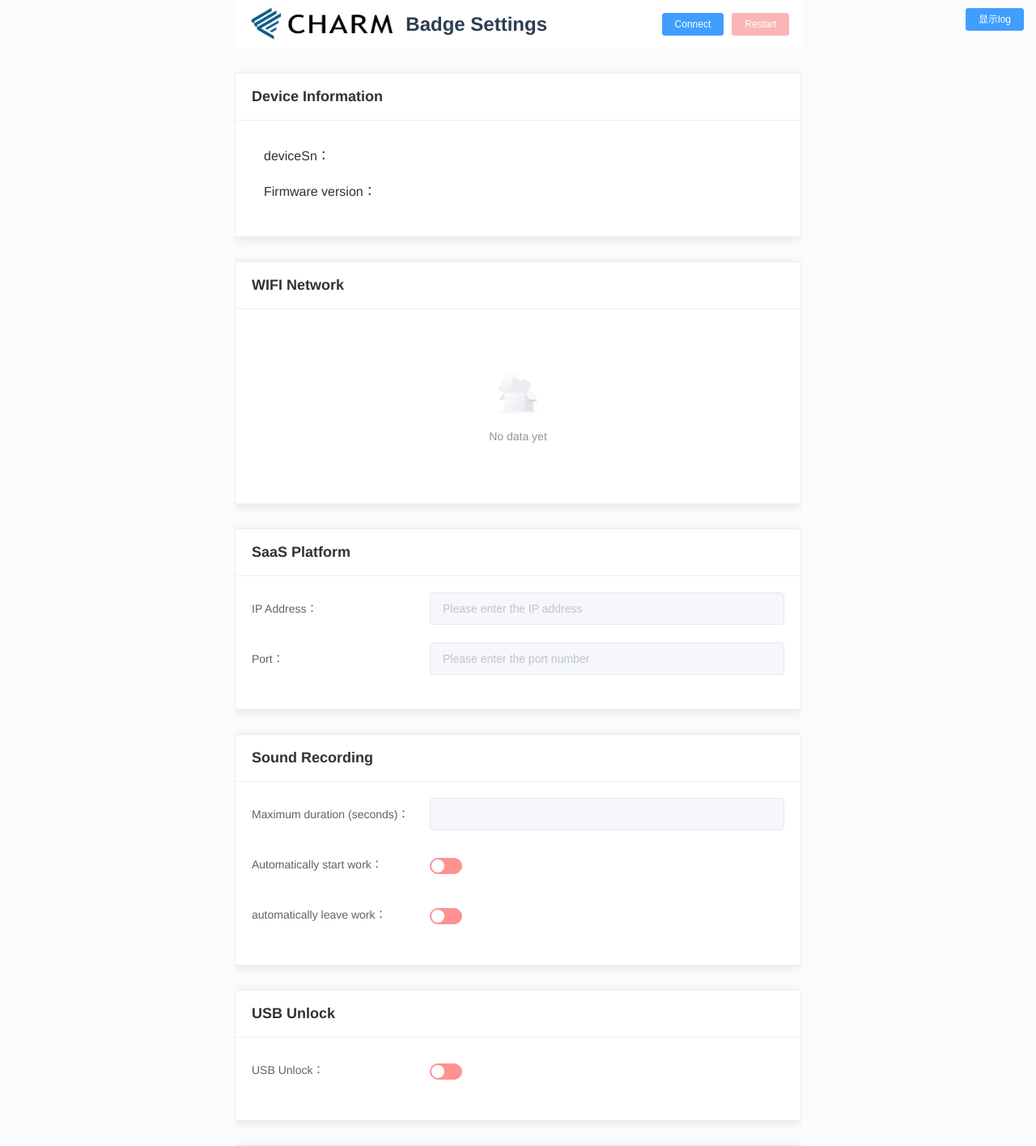
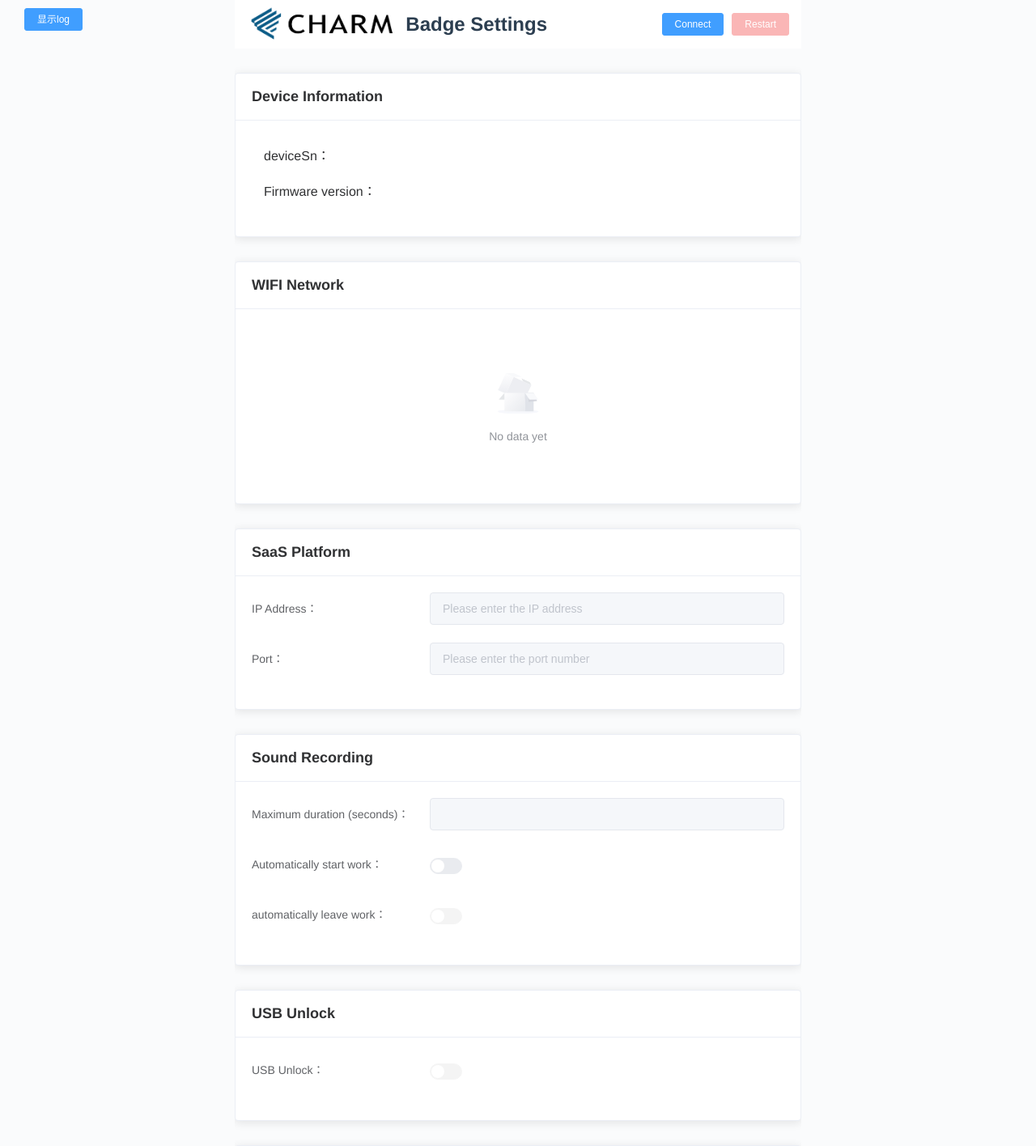
Before and after one commit to yyhSuper/badge-bluetooth-config, a Vue app: page / in a window 1280 px wide. Shown: the top 1416 px of the page at 81% size. Built offline with nearby package versions, Linux system fonts and the light colour scheme; what el-select-tree would draw is missing.

Commit message:
修复提交表单验证规则

```diff
--- a/src/views/index.vue
+++ b/src/views/index.vue
@@ -131,7 +131,7 @@
                 v-model="recordingForm.autoOnDutyWhenPowerOn"
                 :disabled="!recordingFormIsEditor"
                 active-color="#13ce66"
-                inactive-color="#ff4949">
+                inactive-color="#c">
               </el-switch>
             </el-form-item>
             <el-form-item label="automatically leave work：">
@@ -139,7 +139,7 @@
                 v-model="recordingForm.autoOffDutyWhenPowerDown"
                 :disabled="!recordingFormIsEditor"
                 active-color="#13ce66"
-                inactive-color="#ff4949">
+                inactive-color="#eee">
               </el-switch>
             </el-form-item>
           </el-form>
@@ -162,7 +162,7 @@
                 v-model="USBForm.unlocked"
                 :disabled="!USBFormIsEditor"
                 active-color="#13ce66"
-                inactive-color="#ff4949">
+                inactive-color="#eee">
               </el-switch>
             </el-form-item>
           </el-form>
@@ -314,6 +314,20 @@ export default {
           this.$message.error('Port cannot be empty');
           return;
         }
+        //校验ip地址
+        let reg = /^(\d{1,2}|1\d\d|2[0-4]\d|25[0-5])\.(\d{1,2}|1\d\d|2[0-4]\d|25[0-5])\.(\d{1,2}|1\d\d|2[0-4]\d|25[0-5])\.(\d{1,2}|1\d\d|2[0-4]\d|25[0-5])$/;
+        if (!reg.test(this.SaaSForm.ip)){
+          this.$message.error('IP address format error');
+          return;
+        }
+        //端口转为整数类型
+        this.SaaSForm.port = parseInt(this.SaaSForm.port);
+        // TODO: 校验端口
+        if(this.SaaSForm.port<=0 || this.SaaSForm.port>65535){
+          this.$message.error('Port range is 1-65535');
+          return;
+        }
+
         this.setSaaS(this.SaaSForm.ip,this.SaaSForm.port).then(res=>{})
       }
       if(type==='recording'){
@@ -324,6 +338,14 @@ export default {
 
           return;
         }
+        //转整为整数
+        this.recordingForm.maxRecordDuration = parseInt(this.recordingForm.maxRecordDuration);
+        //TODO 校验录音时长并转为整数类型
+        if(isNaN(this.recordingForm.maxRecordDuration)){
+          this.$message.error('Max recording duration must be a number');
+          return;
+        }
+
 
         this.setRecord(this.recordingForm.maxRecordDuration,this.recordingForm.autoOnDutyWhenPowerOn,this.recordingForm.autoOffDutyWhenPowerDown).then(res=>{})
       }
@@ -1249,8 +1271,8 @@ export default {
 }
 </script>
 <style>
-.showLog_Wrap{position: fixed;top:10px;right: 0;padding: 0 15px;}
-#consoleOutput{position: fixed;right: 0;top:60px;width: 50%;background: rgba(0,0,0,.8);color: #fff;z-index: 999;padding: 30px;
+.showLog_Wrap{position: fixed;top:10px;left: 15px;padding: 0 15px;z-index: 1000}
+#consoleOutput{position: fixed;left: 15px;top:60px;width: 50%;background: rgba(0,0,0,.8);color: #fff;z-index: 999;padding: 30px;
 height:auto;
   overflow-y: auto;
 }
```
